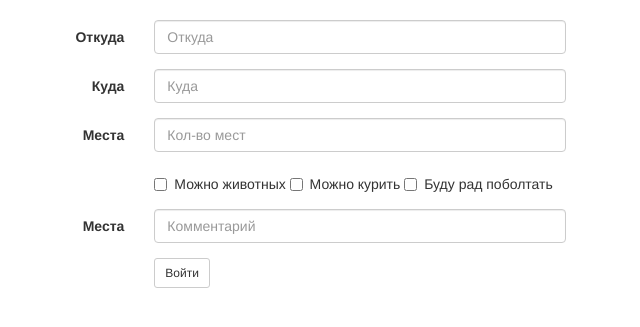
After one commit to amm-poiais/brusentsev_kapranchikova, a Django app: template JointTripApp/templates/JointTripApp/addtrip.html in a window 1280 px wide. The commit adds this page. Shown: the top 327 px of the page, without its empty margins (324-964 px from the left). Run offline with Django 3.2, Linux system fonts and the light colour scheme; the template is opened without the code that fills it, so the values that code supplies are empty; some libraries are stand-ins or nearby versions.

Commit message:
Create addtrip.html

```diff
--- /dev/null
+++ b/JointTripApp/templates/JointTripApp/addtrip.html
@@ -0,0 +1,68 @@
+<!DOCTYPE html>
+<html lang="en">
+<head>
+    <meta charset="UTF-8">
+    <title>JointTrip</title>
+    <link rel="stylesheet" href="//netdna.bootstrapcdn.com/bootstrap/3.3.2/css/bootstrap.min.css">
+    <style>
+        .form-add-trip form {
+            width: 500px;
+            margin: 0 auto;
+            padding-top: 20px;
+        }
+    </style>
+</head>
+<body>
+<div class="form-add-trip">
+    <form class="form-horizontal" role="form" method="POST">
+
+        <div class="form-group">
+            <label for="inputEmail3" class="col-sm-2 control-label">Откуда</label>
+            <div class="col-sm-10">
+                <input type="text" class="form-control" placeholder="Откуда" name="from">
+            </div>
+        </div>
+
+        <div class="form-group">
+            <label for="inputPassword3" class="col-sm-2 control-label">Куда</label>
+            <div class="col-sm-10">
+                <input type="text" class="form-control" placeholder="Куда" name="to">
+            </div>
+        </div>
+        <div class="form-group">
+            <label for="inputPassword3" class="col-sm-2 control-label">Места</label>
+            <div class="col-sm-10">
+                <input type="text" class="form-control" placeholder="Кол-во мест" name="count">
+            </div>
+        </div>
+        <div class="form-group">
+            <div class="col-sm-offset-2 col-sm-10">
+                <div class="checkbox">
+                    <label>
+                        <input type="checkbox" name="conditions"> Можно животных
+                    </label>
+                    <label>
+                        <input type="checkbox" name="conditions"> Можно курить
+                    </label>
+                    <label>
+                        <input type="checkbox" name="conditions"> Буду рад поболтать
+                    </label>
+                </div>
+            </div>
+        </div>
+        <div class="form-group">
+            <label for="inputPassword3" class="col-sm-2 control-label">Места</label>
+            <div class="col-sm-10">
+                <input type="text" class="form-control" placeholder="Комментарий" name="comment">
+            </div>
+        </div>
+
+        <div class="form-group">
+            <div class="col-sm-offset-2 col-sm-10">
+                <button type="submit" class="btn btn-default btn-sm">Войти</button>
+            </div>
+        </div>
+    </form>
+</div>
+</body>
+</html>
```
Also changed, not shown: JointTripApp/templates/JointTripApp/signin.html (+2 -11 lines).
